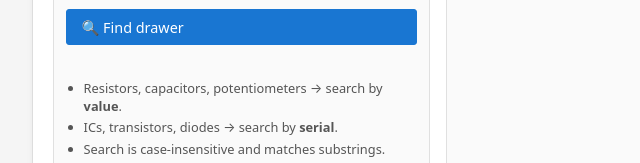
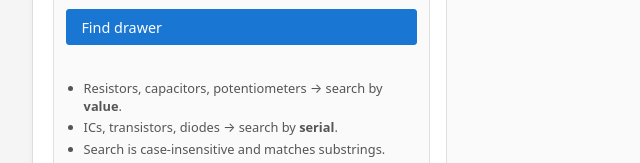
Before and after one commit to aalvarez181/aalvarez.github.io, a plain HTML site: page index.html in a window 1280 px wide. Shown: the part 246-409 px from the top of the page, 108-748 px from the left. Drawn offline with Linux system fonts and the light colour scheme.

Commit message:
Update index.html

```diff
--- a/index.html
+++ b/index.html
@@ -201,7 +201,7 @@
             </div>
           </div>
 
-          <button type="submit">🔍 Find drawer</button>
+          <button type="submit"> Find drawer</button>
           <div id="error" class="error"></div>
         </form>
 
```
